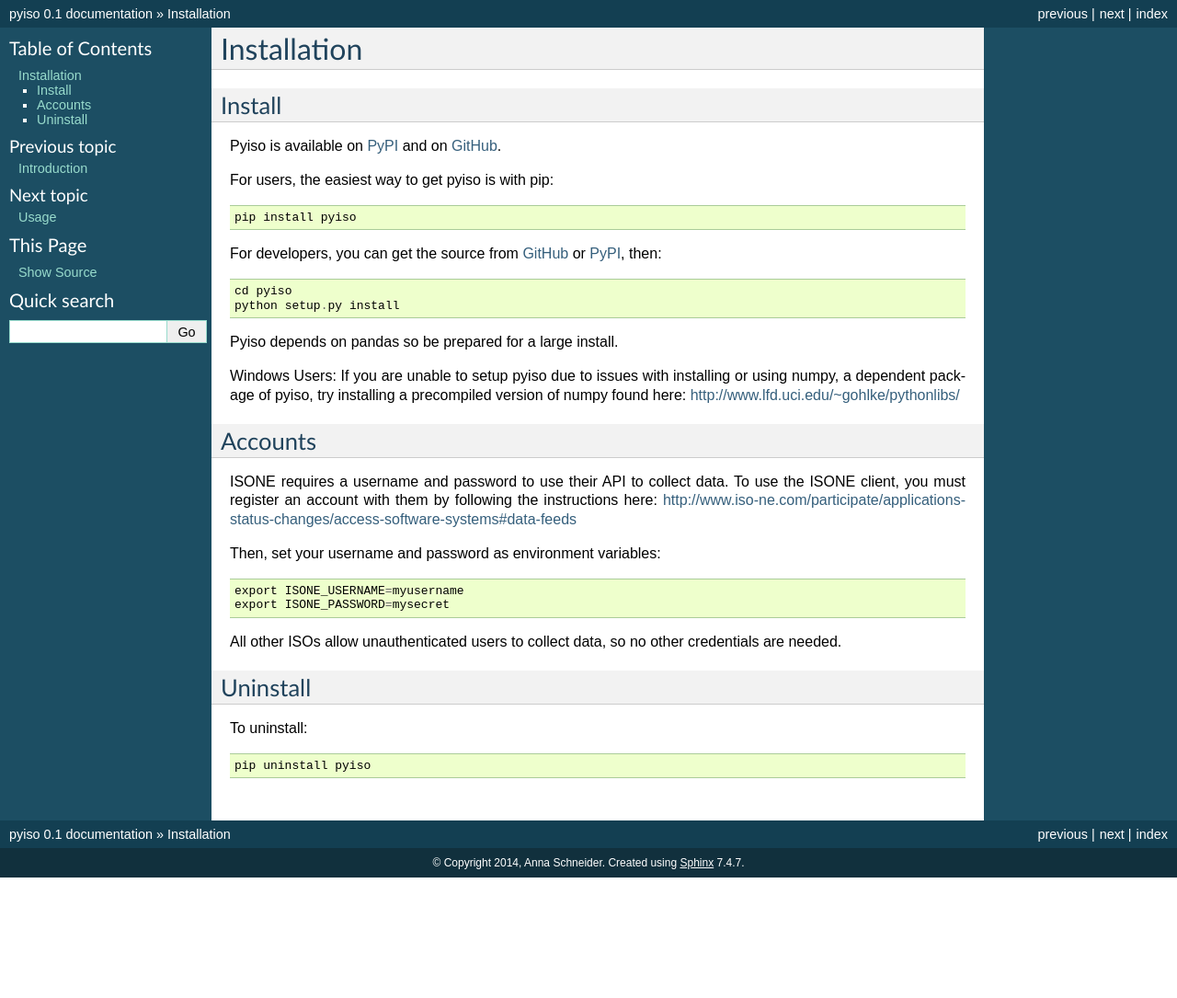
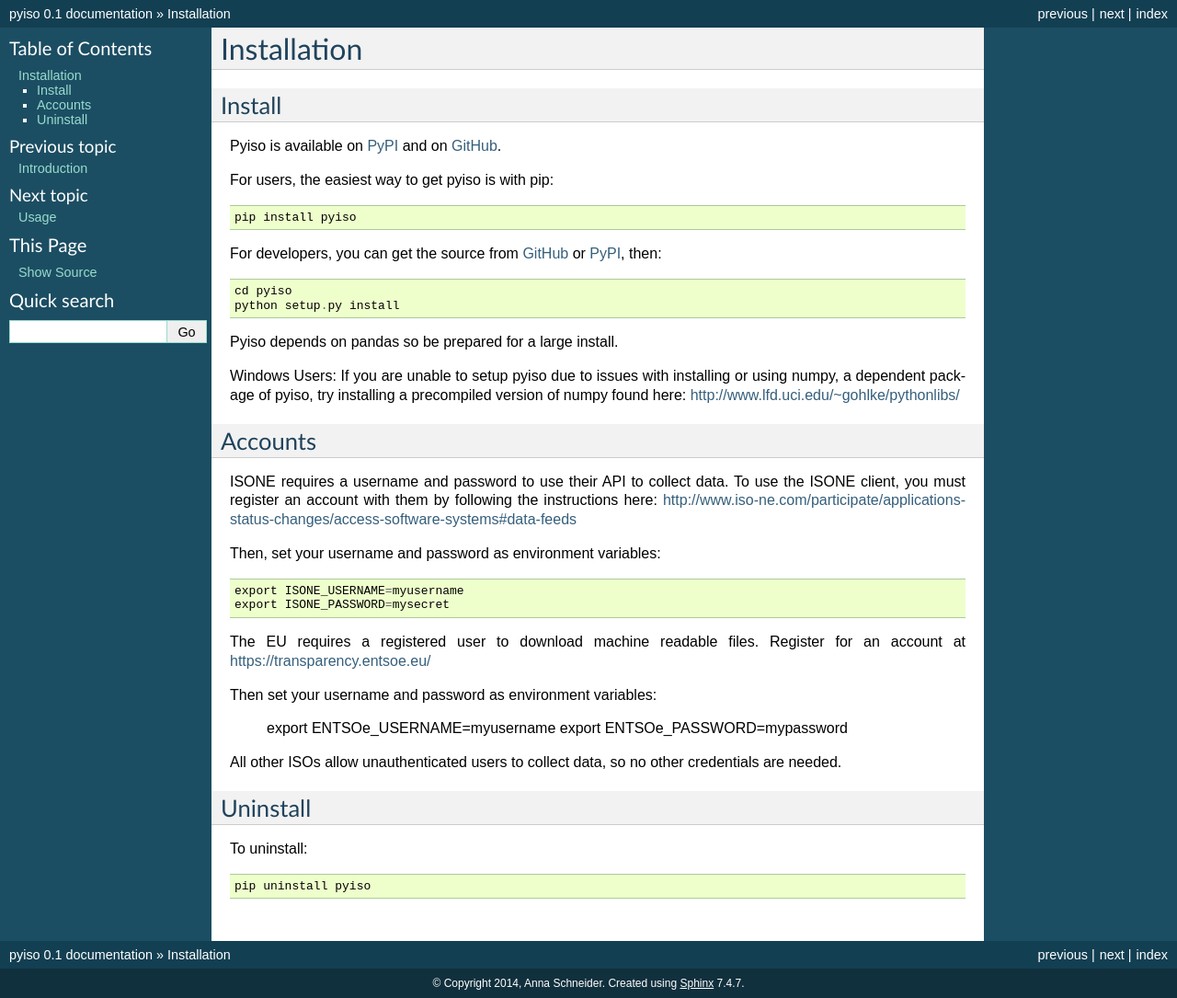
Before and after one commit to WattTime/pyiso, a Sphinx documentation site: the page built from docs/source/install.rst, in a window 1280 px wide. Shown: the whole page at 92% size. Built offline with Sphinx 7.4.7, drawn with Linux system fonts in a browser that asks for light colours; before the commit the page ends 954 px from its top, so only the background shows below that.

Commit message:
Add ENTSOe account registration instructions

```diff
--- a/docs/source/install.rst
+++ b/docs/source/install.rst
@@ -35,6 +35,14 @@ Then, set your username and password as environment variables::
 	export ISONE_USERNAME=myusername
 	export ISONE_PASSWORD=mysecret
 
+The EU requires a registered user to download machine readable files.  Register for an account
+at https://transparency.entsoe.eu/
+
+Then set your username and password as environment variables:
+
+        export ENTSOe_USERNAME=myusername
+        export ENTSOe_PASSWORD=mypassword
+
 All other ISOs allow unauthenticated users to collect data, so no other credentials are needed.
 
 
```
